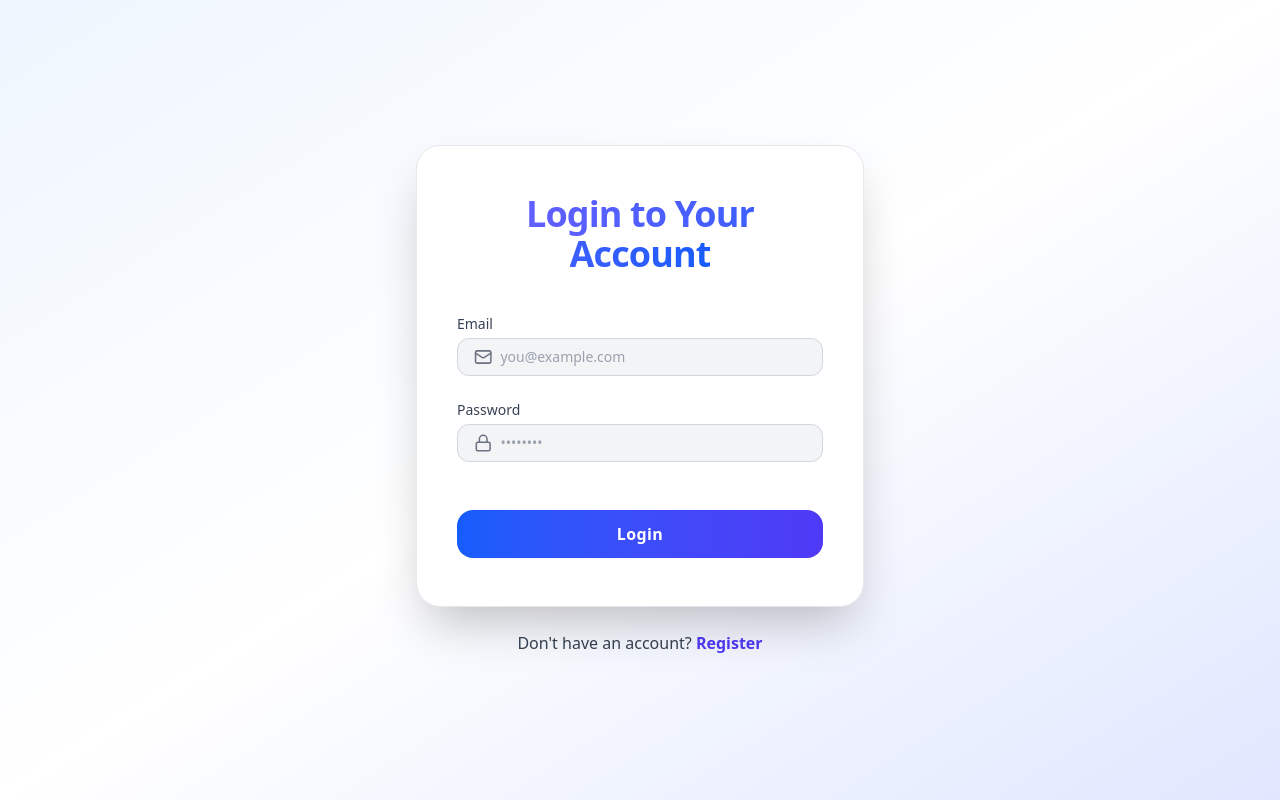
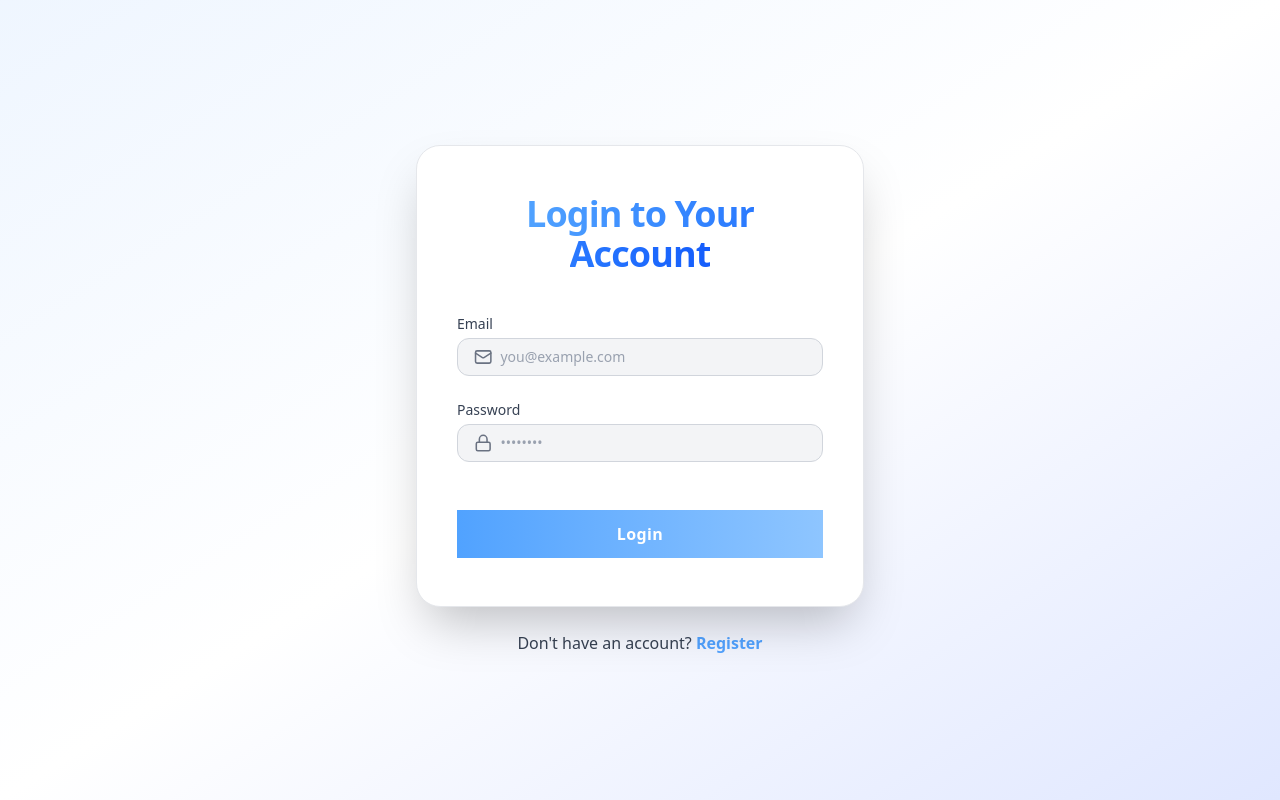
Before and after one commit to fiafghan/internet-users-ms-frontend, a React (Vite) app: page /login in a window 1280 px wide. Built offline with nearby package versions, Linux system fonts and the light colour scheme.

Commit message:
register and login forms colors were changed!

```diff
--- a/src/LoginForm.tsx
+++ b/src/LoginForm.tsx
@@ -94,7 +94,7 @@ export default function LoginForm(): JSX.Element {
             animate={{ opacity: 1, y: 0 }}
             transition={{ delay: 0.3, duration: 0.5 }}
           >
-            <span className="bg-gradient-to-r from-indigo-500 to-blue-600 text-transparent bg-clip-text">
+            <span className="bg-gradient-to-r from-blue-400 to-blue-600 text-transparent bg-clip-text">
               Login to Your Account
             </span>
           </motion.h2>
@@ -148,7 +148,7 @@ export default function LoginForm(): JSX.Element {
           Don&apos;t have an account?{" "}
           <button
             type="button"
-            className="font-semibold text-indigo-600 hover:text-indigo-700 focus:outline-none focus:ring-2 focus:ring-indigo-400 rounded"
+            className="font-semibold text-blue-400 hover:text-indigo-700 focus:outline-none focus:ring-2 focus:ring-indigo-400 rounded"
             onClick={() => navigate("/register")}
           >
             Register
--- a/src/RegisterForm.tsx
+++ b/src/RegisterForm.tsx
@@ -64,7 +64,8 @@ export default function RegisterForm(): JSX.Element {
             animate={{ opacity: 0.75 }}
             exit={{ opacity: 0 }}
             transition={{ duration: 0.3 }}
-            className="fixed inset-0 z-50 flex items-center justify-center bg-black bg-opacity-50 backdrop-blur-sm"
+            className="fixed inset-0 z-50 flex items-center justify-center
+            bg-black bg-opacity-50 backdrop-blur-sm"
             aria-label="Loading..."
             role="alert"
             aria-live="assertive"
@@ -76,14 +77,16 @@ export default function RegisterForm(): JSX.Element {
 
       {/* Main form content */}
       <motion.div
-        className="min-h-screen bg-gradient-to-br from-blue-50 via-white to-indigo-100 flex items-center justify-center px-4 py-12"
+        className="min-h-screen bg-gradient-to-br from-blue-50 via-white to-indigo-100
+        flex items-center justify-center px-4 py-12"
         initial={{ opacity: 0, y: 30 }}
         animate={{ opacity: 1, y: 0 }}
         transition={{ duration: 0.7 }}
       >
         <motion.form
           onSubmit={handleSubmit}
-          className="w-full max-w-md bg-white shadow-2xl border border-gray-200 rounded-3xl px-10 py-12 relative z-10"
+          className="w-full max-w-md bg-white shadow-2xl border border-gray-200
+          rounded-3xl px-10 py-12 relative z-10"
           initial={{ scale: 0.95, opacity: 0 }}
           animate={{ scale: 1, opacity: 1 }}
           transition={{ delay: 0.2, duration: 0.6 }}
@@ -94,7 +97,8 @@ export default function RegisterForm(): JSX.Element {
             animate={{ opacity: 1, y: 0 }}
             transition={{ delay: 0.3, duration: 0.5 }}
           >
-            <span className="bg-gradient-to-r from-indigo-500 to-blue-600 text-transparent bg-clip-text">
+            <span className="bg-gradient-to-r from-blue-400 to-blue-300
+            text-transparent bg-clip-text">
               Create Account
             </span>
           </motion.h2>
--- a/src/components/AnimatedButton.tsx
+++ b/src/components/AnimatedButton.tsx
@@ -13,7 +13,9 @@ export default function AnimatedSubmitButton({
   return (
     <motion.button
       type="submit"
-      className="w-full mt-6 py-3 text-base font-semibold tracking-wide rounded-2xl bg-gradient-to-r from-blue-600 to-indigo-600 text-white hover:from-blue-700 hover:to-indigo-700 focus:outline-none focus:ring-4 focus:ring-indigo-300"
+      className="w-full mt-6 py-3 text-base font-semibold tracking-wide r
+      ounded-2xl bg-gradient-to-r from-blue-400 to-blue-300 text-white
+      hover:from-blue-700 hover:to-indigo-700 focus:outline-none focus:ring-4 focus:ring-indigo-300"
       initial={{ y: 60, opacity: 0 }}
       animate={{ y: 0, opacity: 1 }}
       transition={{ delay: 0.85, duration: 0.5 }}
```
